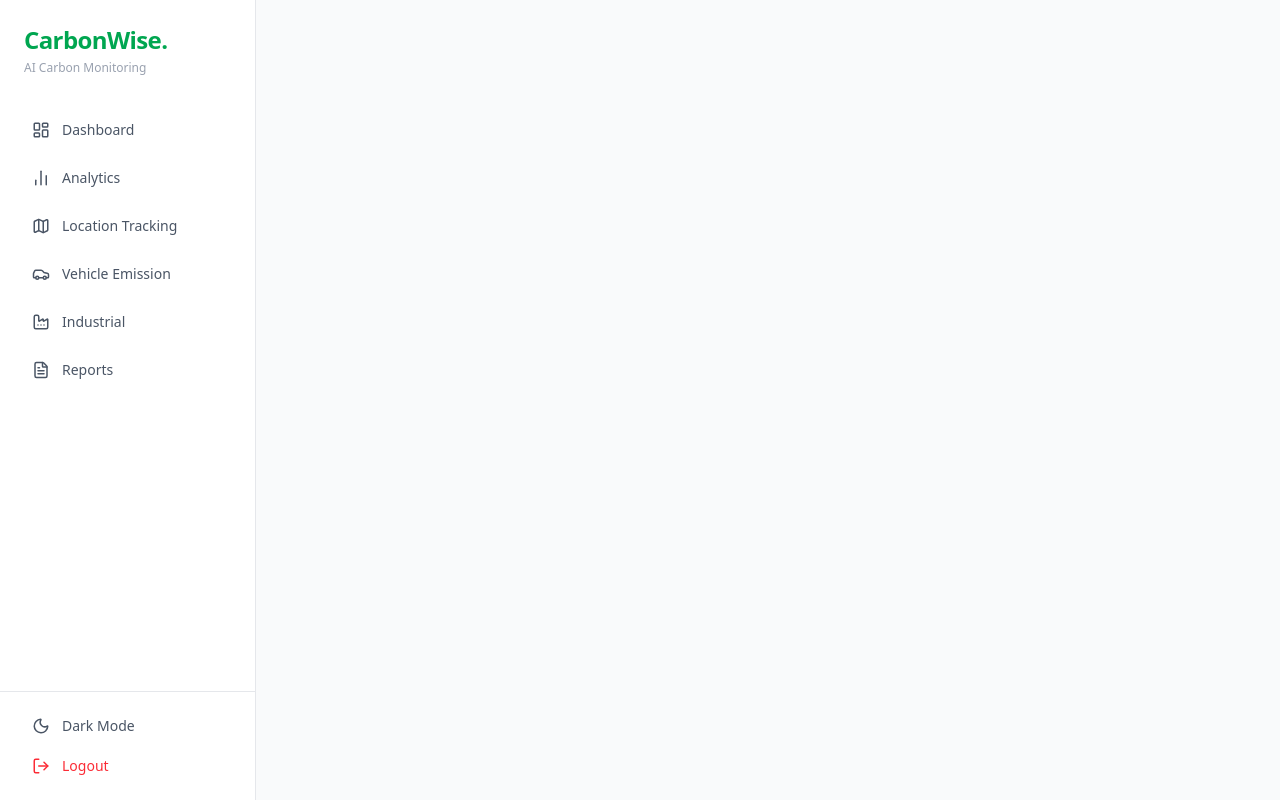
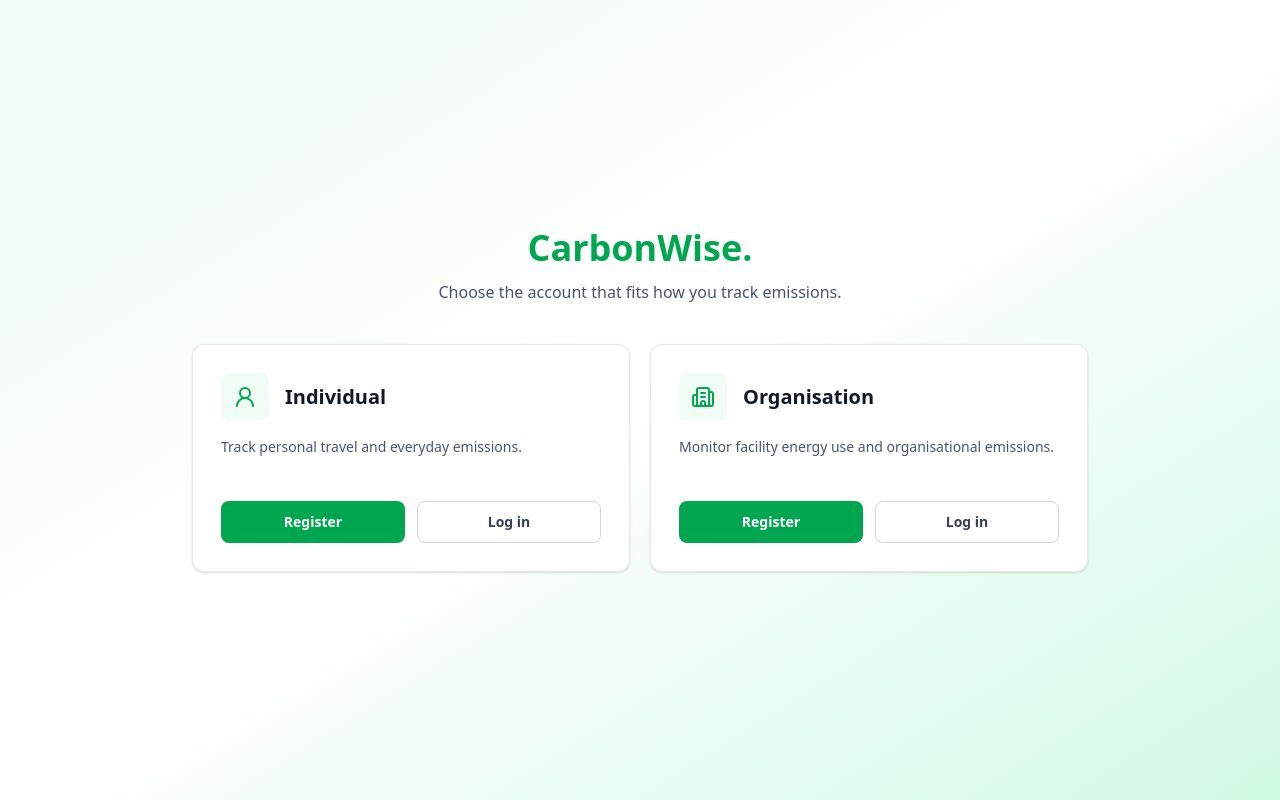
Before and after one commit to polemicalgee/carbon-footprint-app, a React (Vite) app: page /auth in a window 1280 px wide. Built offline with nearby package versions, Linux system fonts and the light colour scheme.

Commit message:
feat: added role-based authentication and dynamic routing for individuals and organizations

```diff
--- a/src/App.jsx
+++ b/src/App.jsx
@@ -2,7 +2,7 @@ import React, { Suspense } from 'react';
 import { BrowserRouter as Router, Routes, Route, NavLink, Navigate, useLocation } from 'react-router-dom';
 import { LayoutDashboard, Map, Car, Factory, FileText, BarChart2, Sun, Moon, LogOut } from 'lucide-react';
 import { useTheme } from './context/ThemeContext';
-import { logout } from './utils/api';
+import { getUser, logout } from './utils/api';
 
 const Dashboard = React.lazy(() => import('./pages/Dashboard'));
 const Vehicle = React.lazy(() => import('./pages/Vehicle'));
@@ -12,26 +12,33 @@ const Analytics = React.lazy(() => import('./pages/Analytics'));
 const Location = React.lazy(() => import('./pages/LocationTrackingPage'));
 const Login = React.lazy(() => import('./pages/auth/login'));
 const Register = React.lazy(() => import('./pages/auth/register'));
+const AuthChoice = React.lazy(() => import('./pages/auth/choice'));
 
-const ProtectedRoute = ({ children }) => {
+const ProtectedRoute = ({ children, allowedAccountTypes }) => {
   const token = localStorage.getItem('token');
   if (!token) return <Navigate to="/login" replace />;
+  const accountType = getUser()?.accountType || 'individual';
+  if (allowedAccountTypes && !allowedAccountTypes.includes(accountType)) {
+    return <Navigate to="/dashboard" replace />;
+  }
   return children;
 };
 
 const SidebarLayout = ({ children }) => {
   const { isDark, toggleTheme } = useTheme();
   const location = useLocation();
-  const isAuthPage = ['/login', '/register'].includes(location.pathname);
+  const isAuthPage = ['/auth', '/login', '/register'].includes(location.pathname);
+  const accountType = getUser()?.accountType || 'individual';
 
-  const navItems = [
+  const allNavItems = [
     { path: '/dashboard', label: 'Dashboard', icon: LayoutDashboard },
     { path: '/analytics', label: 'Analytics', icon: BarChart2 },
-    { path: '/location', label: 'Location Tracking', icon: Map },
-    { path: '/vehicle', label: 'Vehicle Emission', icon: Car },
-    { path: '/industrial', label: 'Industrial', icon: Factory },
+    { path: '/location', label: 'Location Tracking', icon: Map, accountTypes: ['individual'] },
+    { path: '/vehicle', label: 'Vehicle Emission', icon: Car, accountTypes: ['individual'] },
+    { path: '/industrial', label: 'Industrial', icon: Factory, accountTypes: ['organisation'] },
     { path: '/reports', label: 'Reports', icon: FileText },
   ];
+  const navItems = allNavItems.filter(item => !item.accountTypes || item.accountTypes.includes(accountType));
 
   if (isAuthPage) return <>{children}</>;
 
@@ -102,16 +109,17 @@ const App = () => (
         </div>
       }>
         <Routes>
+          <Route path="/auth" element={<AuthChoice />} />
           <Route path="/login" element={<Login />} />
           <Route path="/register" element={<Register />} />
-          <Route path="/" element={<Navigate to="/login" replace />} />
+          <Route path="/" element={<Navigate to="/auth" replace />} />
 
           <Route path="/dashboard" element={<ProtectedRoute><Dashboard /></ProtectedRoute>} />
           <Route path="/analytics" element={<ProtectedRoute><Analytics /></ProtectedRoute>} />
-          <Route path="/vehicle" element={<ProtectedRoute><Vehicle /></ProtectedRoute>} />
-          <Route path="/industrial" element={<ProtectedRoute><Industrial /></ProtectedRoute>} />
+          <Route path="/vehicle" element={<ProtectedRoute allowedAccountTypes={['individual']}><Vehicle /></ProtectedRoute>} />
+          <Route path="/industrial" element={<ProtectedRoute allowedAccountTypes={['organisation']}><Industrial /></ProtectedRoute>} />
           <Route path="/reports" element={<ProtectedRoute><Reports /></ProtectedRoute>} />
-          <Route path="/location" element={<ProtectedRoute><Location /></ProtectedRoute>} />
+          <Route path="/location" element={<ProtectedRoute allowedAccountTypes={['individual']}><Location /></ProtectedRoute>} />
         </Routes>
       </Suspense>
     </SidebarLayout>
--- /dev/null
+++ b/src/pages/auth/choice.jsx
@@ -0,0 +1,67 @@
+import React from 'react';
+import { useNavigate } from 'react-router-dom';
+import { Building2, UserRound } from 'lucide-react';
+
+const accountOptions = [
+  {
+    type: 'individual',
+    title: 'Individual',
+    description: 'Track personal travel and everyday emissions.',
+    icon: UserRound,
+  },
+  {
+    type: 'organisation',
+    title: 'Organisation',
+    description: 'Monitor facility energy use and organisational emissions.',
+    icon: Building2,
+  },
+];
+
+const AuthChoice = () => {
+  const navigate = useNavigate();
+
+  const goToAuth = (path, type) => navigate(`/${path}?type=${type}`);
+
+  return (
+    <main className="min-h-screen bg-gradient-to-br from-green-50 via-white to-emerald-100 px-5 py-12 flex items-center justify-center">
+      <section className="w-full max-w-4xl">
+        <header className="text-center mb-10">
+          <h1 className="text-4xl font-black text-[#00a650]">CarbonWise.</h1>
+          <p className="mt-3 text-gray-600">Choose the account that fits how you track emissions.</p>
+        </header>
+
+        <div className="grid gap-5 md:grid-cols-2">
+          {accountOptions.map(({ type, title, description, icon }) => (
+            <article key={type} className="bg-white border border-gray-200 rounded-xl p-7 shadow-sm">
+              <div className="flex items-center gap-4 mb-4">
+                <span className="flex items-center justify-center w-12 h-12 rounded-lg bg-green-50 text-[#00a650]">
+                  {React.createElement(icon, { size: 24 })}
+                </span>
+                <h2 className="text-xl font-bold text-gray-900">{title}</h2>
+              </div>
+              <p className="text-sm text-gray-600 min-h-10">{description}</p>
+              <div className="mt-6 grid grid-cols-2 gap-3">
+                <button
+                  type="button"
+                  onClick={() => goToAuth('register', type)}
+                  className="px-4 py-2.5 bg-[#00a650] text-white rounded-lg font-semibold text-sm hover:bg-green-700 transition-colors"
+                >
+                  Register
+                </button>
+                <button
+                  type="button"
+                  onClick={() => goToAuth('login', type)}
+                  className="px-4 py-2.5 border border-gray-300 text-gray-700 rounded-lg font-semibold text-sm hover:bg-gray-50 transition-colors"
+                >
+                  Log in
+                </button>
+              </div>
+            </article>
+          ))}
+        </div>
+      </section>
+    </main>
+  );
+};
+
+export default AuthChoice;
--- a/src/pages/auth/login.jsx
+++ b/src/pages/auth/login.jsx
@@ -1,5 +1,5 @@
 import React, { useState } from 'react';
-import { useNavigate } from 'react-router-dom';
+import { Navigate, useNavigate, useSearchParams } from 'react-router-dom';
 import { Mail, Lock, AlertCircle, Loader2 } from 'lucide-react';
 
 const Login = () => {
@@ -8,6 +8,10 @@ const Login = () => {
   const [error, setError] = useState('');
   const [loading, setLoading] = useState(false);
   const navigate = useNavigate();
+  const [searchParams] = useSearchParams();
+  const accountType = searchParams.get('type');
+
+  if (!['individual', 'organisation'].includes(accountType)) return <Navigate to="/auth" replace />;
 
   const handleSubmit = async (e) => {
     e.preventDefault();
@@ -24,7 +28,7 @@ const Login = () => {
       const response = await fetch('http://localhost:5000/api/login', {
         method: 'POST',
         headers: { 'Content-Type': 'application/json' },
-        body: JSON.stringify({ email, password })
+        body: JSON.stringify({ email, password, accountType })
       });
 
       const data = await response.json();
@@ -36,13 +40,14 @@ const Login = () => {
           id: data.id,
           name: data.name,
           email: data.email,
-          role: data.role
+          role: data.role,
+          accountType: data.accountType
         }));
         navigate('/dashboard');
       } else {
         setError(data.message || 'Invalid email or password');
       }
-    } catch (err) {
+    } catch {
       setError('Could not connect to server. Is the backend running?');
     } finally {
       setLoading(false);
@@ -116,10 +121,13 @@ const Login = () => {
 
           <p className="text-center text-gray-600 text-sm">
             Don't have an account?{' '}
-            <button onClick={() => navigate('/register')} className="text-[#00a650] hover:text-green-700 font-semibold">
+            <button onClick={() => navigate(`/register?type=${accountType}`)} className="text-[#00a650] hover:text-green-700 font-semibold">
               Sign up
             </button>
           </p>
+          <button onClick={() => navigate('/auth')} className="w-full mt-4 text-sm text-gray-500 hover:text-gray-700">
+            Change account type
+          </button>
         </div>
       </div>
     </div>
--- a/src/pages/auth/register.jsx
+++ b/src/pages/auth/register.jsx
@@ -1,5 +1,5 @@
 import React, { useState } from 'react';
-import { useNavigate } from 'react-router-dom';
+import { Navigate, useNavigate, useSearchParams } from 'react-router-dom';
 import { Mail, Lock, User, AlertCircle, Loader2, CheckCircle2 } from 'lucide-react';
 
 const Register = () => {
@@ -8,6 +8,10 @@ const Register = () => {
   const [success, setSuccess] = useState('');
   const [loading, setLoading] = useState(false);
   const navigate = useNavigate();
+  const [searchParams] = useSearchParams();
+  const accountType = searchParams.get('type');
+
+  if (!['individual', 'organisation'].includes(accountType)) return <Navigate to="/auth" replace />;
 
   const handleChange = (e) => setFormData(prev => ({ ...prev, [e.target.name]: e.target.value }));
 
@@ -36,12 +40,12 @@ const Register = () => {
       const response = await fetch('http://localhost:5000/api/users', {
         method: 'POST',
         headers: { 'Content-Type': 'application/json' },
-        body: JSON.stringify({ name: formData.name, email: formData.email, password: formData.password })
+        body: JSON.stringify({ name: formData.name, email: formData.email, password: formData.password, accountType })
       });
       const data = await response.json();
       if (response.ok) {
         setSuccess('Account created! Redirecting to login...');
-        setTimeout(() => navigate('/login'), 1500);
+        setTimeout(() => navigate(`/login?type=${accountType}`), 1500);
       } else {
         setError(data.message || 'Registration failed');
       }
@@ -80,11 +84,11 @@ const Register = () => {
               { label: 'Email address', name: 'email', type: 'email', icon: Mail, placeholder: 'you@example.com' },
               { label: 'Password', name: 'password', type: 'password', icon: Lock, placeholder: 'Min. 6 characters' },
               { label: 'Confirm password', name: 'confirmPassword', type: 'password', icon: Lock, placeholder: 'Repeat password' }
-            ].map(({ label, name, type, icon: Icon, placeholder }) => (
+            ].map(({ label, name, type, icon, placeholder }) => (
               <div key={name}>
                 <label className="block text-sm font-medium text-gray-700 mb-1">{label}</label>
                 <div className="relative">
-                  <Icon className="absolute left-3 top-3 w-5 h-5 text-gray-400" />
+                  {React.createElement(icon, { className: 'absolute left-3 top-3 w-5 h-5 text-gray-400' })}
                   <input
                     type={type}
                     name={name}
@@ -108,10 +112,13 @@ const Register = () => {
 
           <p className="text-center text-gray-600 text-sm mt-5">
             Already have an account?{' '}
-            <button onClick={() => navigate('/login')} className="text-[#00a650] hover:text-green-700 font-semibold">
+            <button onClick={() => navigate(`/login?type=${accountType}`)} className="text-[#00a650] hover:text-green-700 font-semibold">
               Sign in
             </button>
           </p>
+          <button onClick={() => navigate('/auth')} className="w-full mt-4 text-sm text-gray-500 hover:text-gray-700">
+            Change account type
+          </button>
         </div>
       </div>
     </div>
```
Also changed, not shown: 2 other files (tests, documents, lock files or other folders).
